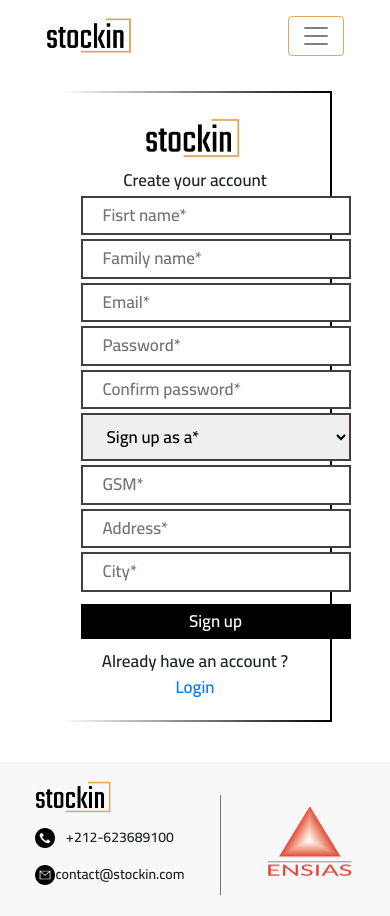
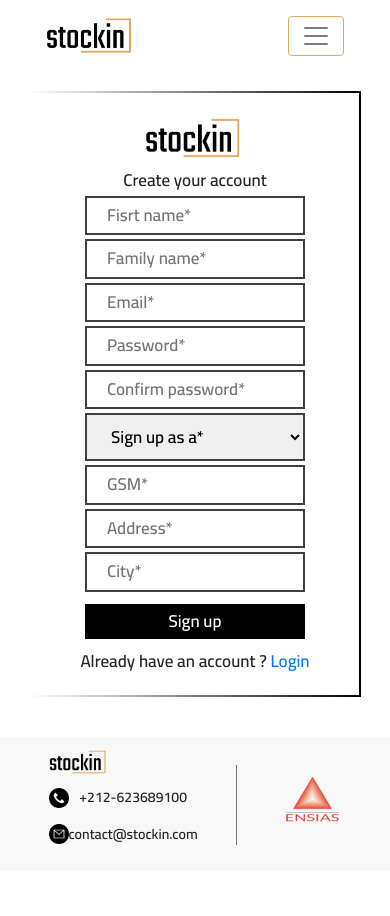
Before and after one commit to omaramsoul/Gestion-de-stock, a plain HTML site: page signup.html in a window 390 px wide. After the commit the page ends 871 px from the top, so only its background shows below. Drawn offline with Linux system fonts and the light colour scheme.

Commit message:
the mobile display updated

```diff
--- a/css/footer.css
+++ b/css/footer.css
@@ -54,3 +54,24 @@
     height: 100px;
     margin-top: 18px;
 }
+
+@media (max-width: 500px) {
+
+    .ensiasLogo {
+        height: 45px;
+    }
+
+    .verticalLine {
+        height: 80px;
+    }
+
+    .footerLogo {
+        height: 30px;
+        margin-left: auto;
+        margin-bottom: 10px;
+    }
+
+    footer {
+        padding: 10px;
+    }
+}
--- a/css/login.css
+++ b/css/login.css
@@ -112,3 +112,19 @@
     }
 
 }
+
+@media (max-width: 500px) {
+
+    .loginTemplate {
+        width: 75%;
+    }
+
+    .textArea, .passwordArea {
+        width: 220px;
+    }
+
+    .sbmitBtn {
+        width: 220px;
+    }
+
+}
--- a/css/signup.css
+++ b/css/signup.css
@@ -104,3 +104,16 @@
         width: 270px;
     }
 }
+
+@media (max-width: 500px) {
+
+    .signupTemplate  {
+        width: 85%;
+        margin-top: 20px;
+    }
+
+    .inputArea, .signupbtn, .inputNameArea {
+        width: 220px;
+    }
+
+}
```
Also changed, not shown: css/stylesheet.css (+23 -0 lines), index.html (+4 -4 lines), css/sellerContainer.css (line endings or trailing spaces).
